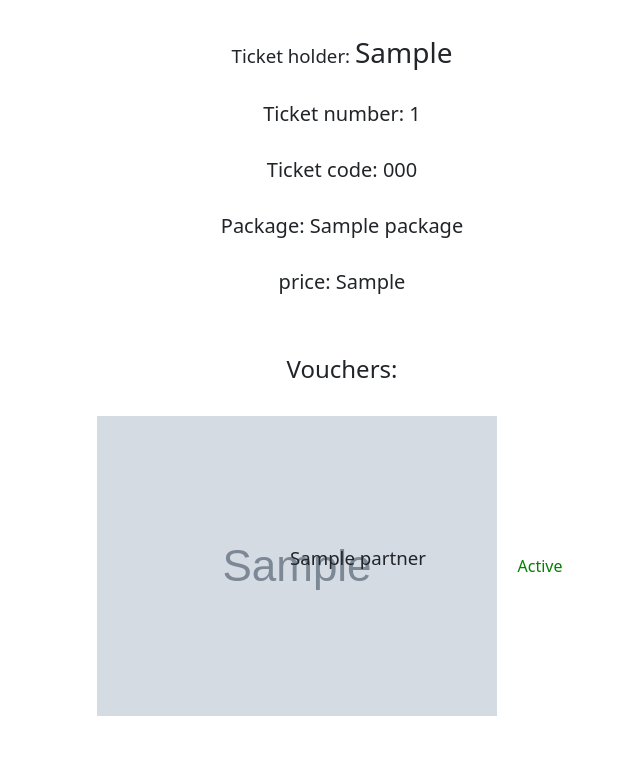
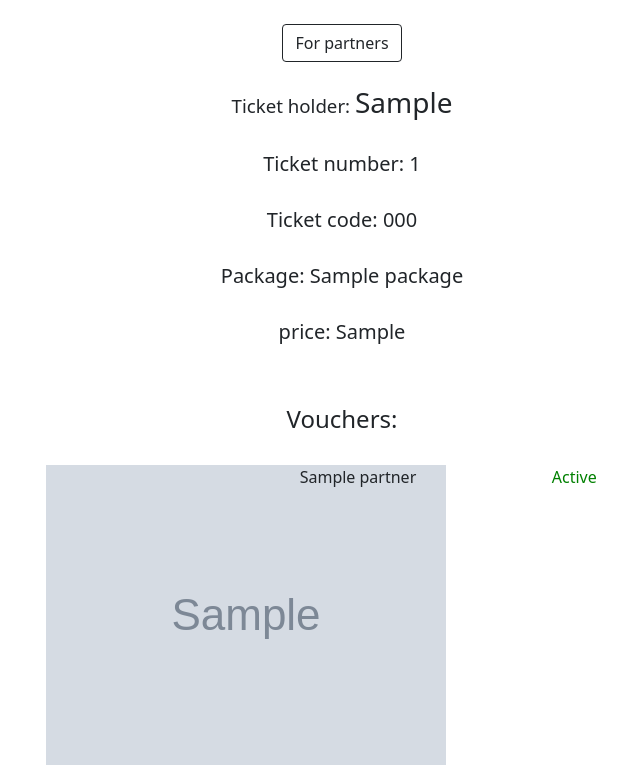
Before and after one commit to geekk0/event_tickets, a Django app: page /ticket_info/000 in a window 1280 px wide. Shown: the part 106-887 px from the top of the page, without its empty margins (298-938 px from the left). Before the commit the page ends 822 px from the top, so only its background shows below. Run offline with Django 5.2, Linux system fonts and the light colour scheme; tables that the repository leaves empty hold one stand-in row (values such as "Sample post"); grey boxes marked "Sample" are stand-in pictures.

Commit message:
ticket info "For partners" btn

```diff
--- a/templates/ticket_info.html
+++ b/templates/ticket_info.html
@@ -6,7 +6,12 @@
     {% else %}
         <form method="post" action="{% url 'update_ticket_vouchers' ticket_info.code %}">
             {% csrf_token %}
-            <div style="width: 70%; margin: auto; margin-top: 3%; text-align: center">
+            <div style="margin: auto; margin-top: 2%; text-align: center">
+                {% if not user.is_authenticated %}
+                    <a class="btn btn-outline-dark" href="{% url 'login' %}?next={{ request.path }}">For partners</a>
+                    <br>
+                {% endif %}
+                <br>
                 {% if user.is_staff %}
                     <label for="holder">Ticket holder:</label>
                     <input type="text" name="holder" id="holder" value="{{ ticket_info.holder }}">
@@ -23,18 +28,16 @@
                 <br>
                 <h5>price:  {{ ticket_info.package.price }}</h5>
             </div>
-            <div style="width: 70%; margin: auto; margin-top: 5%;  text-align: center">
+            <div style="margin: auto; margin-top: 5%;  text-align: center">
                 {% if vouchers %}
                   <h4>Vouchers:</h4>
                         <br>
-                        <ul style="list-style: none">
+                        <ul style="list-style: none;" class="col-12 col-md-8 offset-md-2">
                         {% for voucher in vouchers %}
-                            <!--<p>{{ voucher.partner.user }}</p>
-                            <p>{{ user }}</p>-->
                             {% if user == voucher.partner.user or user.is_superuser %}
                                 <li>
-                                    <div class="row col-8 offset-2" style="display: block ruby; margin-top:2%">
-                                        <div class="col-4" >
+                                    <div class="row col-12  col-md-10 offset-md-1" style="display: block ruby; margin-top:2%">
+                                        <div class="col-2 col-md-4" >
                                             {% if voucher.partner.image %}
                                                     <img src="{{ voucher.partner.image.url }}" alt="{{ voucher.partner.name }} Image">
                                             {% else %}
@@ -42,10 +45,10 @@
                                             {% endif %}
                                         </div>
 
-                                        <div class="col-4">&nbsp; {{ voucher.partner }} &nbsp;</div>
+                                        <div class="col-3 col-md-4">&nbsp; {{ voucher.partner }} &nbsp;</div>
 
-                                        <div class="col-4">
-                                            <select class="form-select" style="margin: 1% 0;" name="voucher_status_{{ voucher.id }}">
+                                        <div class="col-6 col-md-4">
+                                            <select class="form-select" style="" name="voucher_status_{{ voucher.id }}">
                                                 <option value="active" {% if voucher.status == 'active' %}selected{% endif %}>Active</option>
                                                 <option value="used" {% if voucher.status == 'used' %}selected{% endif %}>Used</option>
                                                 <!--<option value="expired" {% if voucher.status == 'expired' %}selected{% endif %}>Expired</option>-->
@@ -54,18 +57,18 @@
                                 </li>
                             {% else %}
                                 <li>
-                                    <div class="row align-items-center col-8 offset-2">
+                                    <div class="row col-12  col-md-10 offset-md-1">
                                         {% if voucher.partner.image %}
-                                            <div class="col-4">
+                                            <div class="col-2 col-md-4">
                                                 <img src="{{ voucher.partner.image.url }}" alt="{{ voucher.partner.name }} Image">
                                             </div>
                                         {% else %}
                                             <p></p>
                                         {% endif %}
 
-                                        <p style="font-size: 14pt" class="col-4">{{ voucher.partner }}</p>
+                                        <p style="" class="col-3 col-md-4">{{ voucher.partner }}</p>
 
-                                        <span class="col-4" style="color:
+                                        <span class="col-6 col-md-4" style="color:
                                             {% if voucher.status == 'active' %}
                                                 green
                                             {% elif voucher.status == 'used' %}
```
